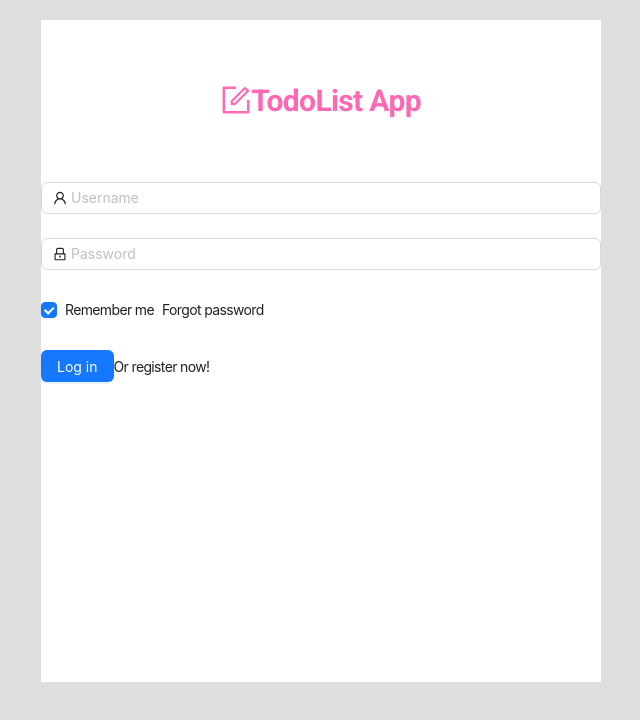
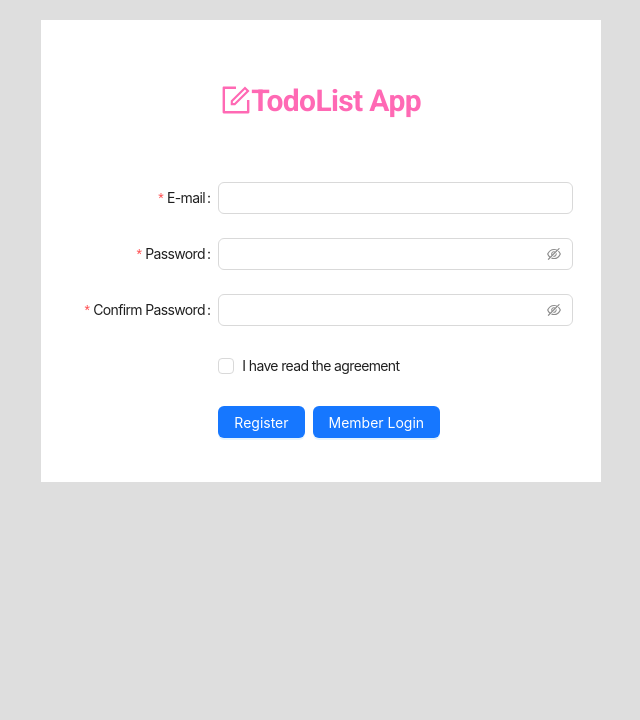
Before and after one commit to goldjade/ts-todo, a React (Create React App) app: page /join in a window 1280 px wide. Shown: the top 720 px of the page, without its empty margins (319-959 px from the left). Built offline with nearby package versions, Linux system fonts and the light colour scheme; no server answers; the database is empty.

Commit message:
firebase login

```diff
--- a/src/App.tsx
+++ b/src/App.tsx
@@ -2,19 +2,42 @@
 
 import * as css from './style/style';
 import { FormOutlined } from '@ant-design/icons';
-import { CallBacksType, StatesType } from './AppContainer';
+import { Button, Modal } from 'antd';
+import {
+  CallBacksFireBaseType,
+  CallBacksType,
+  StatesType,
+} from './AppContainer';
 import { BrowserRouter, Routes, Route } from 'react-router-dom';
 import Todo from './pages/Todo';
 import NotFound from './pages/NotFound';
 import TodoEdit from './pages/TodoEdit';
 import Login from './pages/Login';
 import Join from './pages/Join';
+import { useState } from 'react';
 type propsType = {
   states: StatesType;
   callBacks: CallBacksType;
+  callBacksFireBase: CallBacksFireBaseType;
+  userLogin: Boolean;
 };
 
-function App({ states, callBacks }: propsType) {
+function App({ states, callBacks, callBacksFireBase, userLogin }: propsType) {
+  const [isModalOpen, setIsModalOpen] = useState(false);
+
+  const showModal = () => {
+    setIsModalOpen(true);
+  };
+
+  const handleOk = () => {
+    setIsModalOpen(false);
+    callBacksFireBase.fbDeleteUser();
+  };
+
+  const handleCancel = () => {
+    setIsModalOpen(false);
+  };
+
   return (
     <BrowserRouter>
       <css.Wrapper className="wrap">
@@ -22,18 +45,46 @@
           <css.AppTitle>
             <FormOutlined />
             TodoList App
+            {userLogin && (
+              <>
+                <Button onClick={callBacksFireBase.fbLogout}>로그아웃</Button>
+                <Button onClick={showModal}>회원탈퇴</Button>
+              </>
+            )}
           </css.AppTitle>
         </css.Inner>
         {/* 라우팅 영역 */}
         <Routes>
           {/* 로그인 화면 */}
-          <Route path="/login" element={<Login />} />
+          <Route
+            path="/login"
+            element={
+              <Login
+                userLogin={userLogin}
+                callBacksFireBase={callBacksFireBase}
+              />
+            }
+          />
           {/* 회원가입 */}
-          <Route path="/join" element={<Join />} />
+          <Route
+            path="/join"
+            element={
+              <Join
+                callBacksFireBase={callBacksFireBase}
+                userLogin={userLogin}
+              />
+            }
+          />
           {/* 첫화면 : 입력창, 목록창 */}
           <Route
             path="/"
-            element={<Todo states={states} callBacks={callBacks} />}
+            element={
+              <Todo
+                states={states}
+                callBacks={callBacks}
+                userLogin={userLogin}
+              />
+            }
           />
           {/* 수정화면 : 편집창 */}
           <Route
@@ -44,6 +95,14 @@
           <Route path="*" element={<NotFound />} />
         </Routes>
       </css.Wrapper>
+      <Modal
+        title="Basic Modal"
+        open={isModalOpen}
+        onOk={handleOk}
+        onCancel={handleCancel}
+      >
+        <p>정말 탈퇴 ㄱㄱ?</p>
+      </Modal>
     </BrowserRouter>
   );
 }
--- a/src/AppContainer.tsx
+++ b/src/AppContainer.tsx
@@ -19,7 +19,9 @@
 } from 'firebase/firestore';
 import {
   createUserWithEmailAndPassword,
+  deleteUser,
   signInWithEmailAndPassword,
+  User,
 } from 'firebase/auth';
 export type TodoType = {
   uid: string;
@@ -57,43 +59,52 @@
   todoList: Array<TodoType>;
 };
 
+// 로그인 및 회원가입 타입정의
+export type CallBacksFireBaseType = {
+  fbLogin: (email: string, password: string) => void;
+  fbJoin: (email: string, password: string) => void;
+  fbLogout: () => void;
+  fbDeleteUser: () => void;
+};
+
 const AppContainer = () => {
   // 상태데이터
   let initData: Array<TodoType> = [];
   // 로컬스토리지 이름
   const localStorageName = 'tstodo';
+
   // firebase Storage 이름
   const firebaseStorageName = 'tsmemo';
   // 컬렉션(DataBase 단위: MongoDB 참조) 불러오기
   const memoCollectionRef = collection(fireDB, firebaseStorageName);
 
-  // 로컬스토리지 활용-> firebase로 변경
+  // 로컬스토리지 활용 : 파이어베이스로 변경
   const getLocalData = async () => {
-    // const data = localStorage.getItem(localStorageName); //로컬스토리지 가져오는거
+    // const data = localStorage.getItem(localStorageName);
     // console.log("localStorage", data);
+
     const q = await query(memoCollectionRef);
     const data = await getDocs(q);
-    // console.log('파이어베이스', data);
+    // console.log("firebase collection data : ", data);
 
     if (data !== null) {
       // initData = JSON.parse(data);
       // 모든 데이터 가져와서 뜯기
-
+      // [ {}, {}, {}, ....]
       const firebaseData = data.docs.map((doc) => ({
         ...doc.data(),
       }));
-      // firebaseDate =[{},{},{}] 요렇게 들어옴 {}요넘을 todoType로 왔음 좋겠어
-      // Array<TodoType>형태가 아니라서 형 변환함
+      // firebaseData = [ {}, {}, {}, ....]
+      // Array<TodoType> 형태가 아니라서 아래로 변환한다.
       const initData = firebaseData.map((item) => {
-        // 파이어 베이스에서 가져온 데이터를
-        // TypeScript에서 우리가 만든 type로 형변환하기
-        return item as TodoType; //강제로 타입을 형변환
+        // 파이어베이스에서 가져온 데이터를
+        // TypeScript 에서 우리가 만든 Type 으로 형변환하기
+        return item as TodoType;
       });
-      // setTodoList(Array<TodoType>)형을 원했다.
+      // setTodoList(Array<TodoType>) 형을 원했다.
       setTodoList(initData);
     }
   };
-
   // 화면의 내용을 갱신해 주기 위해서 state Hook 사용
   const [todoList, setTodoList] = useState<Array<TodoType>>(initData);
 
@@ -106,7 +117,7 @@
     sticker: string,
     date: string
   ) => {
-    // firevase에 쓰기
+    // firebase 에 쓰기
     try {
       const res = await setDoc(doc(fireDB, firebaseStorageName, uid), {
         uid: uid,
@@ -116,7 +127,7 @@
         sticker: sticker,
         done: false,
       });
-      console.log(res); // res는 undefined입니다.
+      // console.log(res); // res는 undefined입니다.
     } catch (e) {
       console.log(e);
     }
@@ -142,9 +153,9 @@
     });
     // state 업데이트 : 화면 갱신
     setTodoList(newTodoList);
-    // localStorage.setItem(localStorageName, JSON.stringify(newTodoList));// 로컬스토리지 파이어베이스 작업하면서 주석처리함
+
+    // localStorage.setItem(localStorageName, JSON.stringify(newTodoList));
   };
-
   // 수정기능
   const updateTodo = async (todo: TodoType) => {
     // 원하는 데이터 가져옴
@@ -182,16 +193,15 @@
     // 3. state를 업데이트한다.
     setTodoList(newTodoList);
 
-    // localStorage.setItem(localStorageName, JSON.stringify(newTodoList)); 로컬안녕
+    // localStorage.setItem(localStorageName, JSON.stringify(newTodoList));
   };
-
   // 삭제기능
   const deleteTodo = async (todo: TodoType) => {
-    //fierbase 데이터 1개 삭제
+    // firebase 데이터 1개 삭제
     const userDoc = doc(fireDB, firebaseStorageName, todo.uid);
     try {
       const res = await deleteDoc(userDoc);
-      console.log(res); // res는 undefined
+      // console.log(res); // res는 undefined
     } catch (e) {
       console.log(e);
     } finally {
@@ -209,9 +219,9 @@
       draft.splice(index, 1);
     });
     setTodoList(newTodoList);
-    // localStorage.setItem(localStorageName, JSON.stringify(newTodoList));  로컬스토리지 이제 안씀
+
+    // localStorage.setItem(localStorageName, JSON.stringify(newTodoList));
   };
-
   // 전체 목록 삭제
   const clearTodo = () => {
     setTodoList([]);
@@ -231,7 +241,6 @@
 
     // localStorage.removeItem(localStorageName);
   };
-
   // 정렬기능
   const sortTodo = (sortType: string) => {};
   // state 관리기능타입
@@ -246,10 +255,8 @@
   // 데이터목록의 타입
   const states: StatesType = { todoList };
 
-  useEffect(() => {
-    getLocalData();
-  }, []);
-
+  // 현재 사용자가 로그인 된 상태인지 아닌지 구별
+  const [userLogin, setUserLogin] = useState(false);
   // 사용자 로그인 기능
   const fbLogin = (email: string, password: string) => {
     signInWithEmailAndPassword(auth, email, password)
@@ -257,21 +264,7 @@
         // Signed in
         const user = userCredential.user;
         console.log(user);
-      })
-      .catch((error) => {
-        const errorCode = error.code;
-        const errorMessage = error.message;
-        console.log('errorCode : ', errorCode);
-        console.log('errorMessage : ', errorMessage);
-      });
-  };
-  // 사용자 가입
-  const fbJoin = (email: string, password: string) => {
-    createUserWithEmailAndPassword(auth, email, password)
-      .then((userCredential) => {
-        // Signed in
-        const user = userCredential.user;
-        console.log(user);
+        setUserLogin(true);
       })
       .catch((error) => {
         const errorCode = error.code;
@@ -281,7 +274,62 @@
       });
   };
 
-  return <App states={states} callBacks={callBacks} />;
+  // 사용자 가입
+  const fbJoin = (email: string, password: string) => {
+    createUserWithEmailAndPassword(auth, email, password)
+      .then((userCredential) => {
+        // Signed in
+        const user = userCredential.user;
+        console.log(user);
+        // 생각을 더 해보자 ????
+        setUserLogin(true);
+      })
+      .catch((error) => {
+        const errorCode = error.code;
+        const errorMessage = error.message;
+        console.log('errorCode : ', errorCode);
+        console.log('errorMessage : ', errorMessage);
+      });
+  };
+  // 사용자 로그아웃
+  const fbLogout = () => {
+    auth.signOut();
+    setUserLogin(false);
+  };
+  // 회원탈퇴
+  const fbDeleteUser = async () => {
+    await deleteUser(auth.currentUser as User)
+      .then(() => {
+        // User deleted.
+        setUserLogin(false);
+      })
+      .catch((error) => {
+        // An error ocurred
+        // ...
+        console.log('회원 탈퇴 실패');
+      });
+  };
+
+  // 로그인 관리 기능 타입
+  const callBacksFireBase: CallBacksFireBaseType = {
+    fbLogin,
+    fbJoin,
+    fbLogout,
+    fbDeleteUser,
+  };
+
+  useEffect(() => {
+    getLocalData();
+  }, []);
+
+  return (
+    <App
+      states={states}
+      callBacks={callBacks}
+      callBacksFireBase={callBacksFireBase}
+      userLogin={userLogin}
+    />
+  );
 };
 
 export default AppContainer;
--- a/src/pages/Join.tsx
+++ b/src/pages/Join.tsx
@@ -1,59 +1,154 @@
-/** @format */
+import React, { useEffect } from "react";
 
-import React from 'react';
-import { LockOutlined, UserOutlined } from '@ant-design/icons';
-import { Button, Checkbox, Form, Input } from 'antd';
-// css코드는 App.css 넣어둠
-const Join = () => {
+import { Button, Checkbox, Form, Input, Space } from "antd";
+import { useNavigate } from "react-router-dom";
+import { CallBacksFireBaseType } from "../AppContainer";
+
+const formItemLayout = {
+  labelCol: {
+    xs: { span: 24 },
+    sm: { span: 8 },
+  },
+  wrapperCol: {
+    xs: { span: 24 },
+    sm: { span: 16 },
+  },
+};
+
+const tailFormItemLayout = {
+  wrapperCol: {
+    xs: {
+      span: 24,
+      offset: 0,
+    },
+    sm: {
+      span: 16,
+      offset: 8,
+    },
+  },
+};
+type PropsType = {
+  callBacksFireBase: CallBacksFireBaseType;
+  userLogin: Boolean;
+};
+// css 코드는 App.css 넣어둠.
+const Join = ({ callBacksFireBase, userLogin }: PropsType) => {
+  // 웹브라우저 내용 갱신
+  const navigate = useNavigate();
+  const [form] = Form.useForm();
+
   const onFinish = (values: any) => {
-    console.log('Received values of form: ', values);
+    // firebase 로 회원가입에 필요한 정보 전송
+    console.log("Received values of form: ", values);
+    callBacksFireBase.fbJoin(values.email, values.password);
   };
+
+  useEffect(() => {
+    if (userLogin) {
+      navigate("/");
+    }
+  }, [userLogin]);
+
   return (
-    <div style={{ paddingBottom: 20, minHeight: 500 }}>
+    <div style={{ paddingBottom: 20, minHeight: 300 }}>
       <Form
-        name="normal_login"
-        className="login-form"
-        initialValues={{ remember: true }}
+        {...formItemLayout}
+        form={form}
+        name="register"
         onFinish={onFinish}
+        initialValues={{}}
+        style={{ maxWidth: "95%" }}
+        scrollToFirstError
       >
         <Form.Item
-          name="username"
-          rules={[{ required: true, message: 'Please input your Username!' }]}
+          name="email"
+          label="E-mail"
+          rules={[
+            {
+              type: "email",
+              message: "The input is not valid E-mail!",
+            },
+            {
+              required: true,
+              message: "Please input your E-mail!",
+            },
+          ]}
         >
-          <Input
-            prefix={<UserOutlined className="site-form-item-icon" />}
-            placeholder="Username"
-          />
+          <Input />
         </Form.Item>
+
         <Form.Item
           name="password"
-          rules={[{ required: true, message: 'Please input your Password!' }]}
+          label="Password"
+          rules={[
+            {
+              required: true,
+              message: "Please input your password!",
+            },
+          ]}
+          hasFeedback
         >
-          <Input
-            prefix={<LockOutlined className="site-form-item-icon" />}
-            type="password"
-            placeholder="Password"
-          />
-        </Form.Item>
-        <Form.Item>
-          <Form.Item name="remember" valuePropName="checked" noStyle>
-            <Checkbox>Remember me</Checkbox>
+          <Input.Password />
         </Form.Item>
 
-          <a className="login-form-forgot" href="">
-            Forgot password
-          </a>
+        <Form.Item
+          name="confirm"
+          label="Confirm Password"
+          dependencies={["password"]}
+          hasFeedback
+          rules={[
+            {
+              required: true,
+              message: "Please confirm your password!",
+            },
+            ({ getFieldValue }) => ({
+              validator(_, value) {
+                if (!value || getFieldValue("password") === value) {
+                  return Promise.resolve();
+                }
+                return Promise.reject(
+                  new Error("The two passwords that you entered do not match!")
+                );
+              },
+            }),
+          ]}
+        >
+          <Input.Password />
         </Form.Item>
 
-        <Form.Item>
+        <Form.Item
+          name="agreement"
+          valuePropName="checked"
+          rules={[
+            {
+              validator: (_, value) =>
+                value
+                  ? Promise.resolve()
+                  : Promise.reject(new Error("Should accept agreement")),
+            },
+          ]}
+          {...tailFormItemLayout}
+        >
+          <Checkbox>
+            I have read the <a href="">agreement</a>
+          </Checkbox>
+        </Form.Item>
+        <Form.Item {...tailFormItemLayout}>
+          <Space>
+            {/* 회원가입 데이터 전송 */}
+            <Button type="primary" htmlType="submit">
+              Register
+            </Button>
+
+            {/* 로그인 창으로 이동 */}
             <Button
               type="primary"
-            htmlType="submit"
-            className="login-form-button"
+              htmlType="button"
+              onClick={() => navigate("/login")}
             >
-            Log in
+              Member Login
             </Button>
-          Or <a href="">register now!</a>
+          </Space>
         </Form.Item>
       </Form>
     </div>
--- a/src/pages/Login.tsx
+++ b/src/pages/Login.tsx
@@ -1,56 +1,111 @@
 /** @format */
 
-import React from 'react';
-import { Button, Checkbox, Form, Input } from 'antd';
+import React, { useEffect } from 'react';
+import { Button, Checkbox, Form, Input, Space } from 'antd';
+import { useNavigate } from 'react-router-dom';
+import { CallBacksFireBaseType } from '../AppContainer';
 
-const Login = () => {
+const formItemLayout = {
+  labelCol: {
+    xs: { span: 24 },
+    sm: { span: 8 },
+  },
+  wrapperCol: {
+    xs: { span: 24 },
+    sm: { span: 16 },
+  },
+};
+
+const tailFormItemLayout = {
+  wrapperCol: {
+    xs: {
+      span: 24,
+      offset: 0,
+    },
+    sm: {
+      span: 16,
+      offset: 8,
+    },
+  },
+};
+
+type PropsType = {
+  userLogin: Boolean;
+  callBacksFireBase: CallBacksFireBaseType;
+};
+const Login = ({ userLogin, callBacksFireBase }: PropsType) => {
+  const navigate = useNavigate();
+  const [form] = Form.useForm();
+
   const onFinish = (values: any) => {
     console.log('Success:', values);
+    callBacksFireBase.fbLogin(values.email, values.password);
   };
 
-  const onFinishFailed = (errorInfo: any) => {
-    console.log('Failed:', errorInfo);
-  };
+  useEffect(() => {
+    if (userLogin) {
+      navigate('/');
+    }
+  }, [userLogin]);
+
   return (
-    <div style={{ paddingBottom: 20 }}>
+    <div style={{ paddingBottom: 20, minHeight: 500 }}>
       <Form
-        name="basic"
-        labelCol={{}}
-        wrapperCol={{}}
-        style={{ maxWidth: '95%', margin: '0 auto' }}
-        initialValues={{ remember: true }}
+        {...formItemLayout}
+        form={form}
+        name="register"
         onFinish={onFinish}
-        onFinishFailed={onFinishFailed}
-        autoComplete="off"
+        initialValues={{}}
+        style={{ maxWidth: '95%' }}
+        scrollToFirstError
       >
         <Form.Item
-          label="Username"
-          name="username"
-          rules={[{ required: true, message: 'Please input your username!' }]}
+          name="email"
+          label="E-mail"
+          rules={[
+            {
+              type: 'email',
+              message: 'The input is not valid E-mail!',
+            },
+            {
+              required: true,
+              message: 'Please input your E-mail!',
+            },
+          ]}
         >
           <Input />
         </Form.Item>
 
         <Form.Item
+          name="password"
           label="Password"
-          name="password"
-          rules={[{ required: true, message: 'Please input your password!' }]}
+          rules={[
+            {
+              required: true,
+              message: 'Please input your password!',
+            },
+          ]}
+          hasFeedback
         >
           <Input.Password />
         </Form.Item>
 
-        <Form.Item
-          name="remember"
-          valuePropName="checked"
-          wrapperCol={{ offset: 8, span: 16 }}
-        >
-          <Checkbox>Remember me</Checkbox>
-        </Form.Item>
+        <Form.Item {...tailFormItemLayout}>
+          <Space>
+            {/* 회원가입 데이터 전송 */}
+            <Button type="primary" htmlType="submit">
+              Login
+            </Button>
 
-        <Form.Item wrapperCol={{ offset: 8, span: 16 }}>
-          <Button type="primary" htmlType="submit">
-            Submit
-          </Button>
+            {/* 회원가입 창으로 이동 */}
+            <Button
+              type="primary"
+              htmlType="button"
+              onClick={() => navigate('/join')}
+            >
+              Member Joim
+            </Button>
+          </Space>
         </Form.Item>
       </Form>
     </div>
```
Also changed, not shown: src/pages/Todo.tsx (+21 -5 lines). Lines whose indentation alone changed are shown as unchanged.
